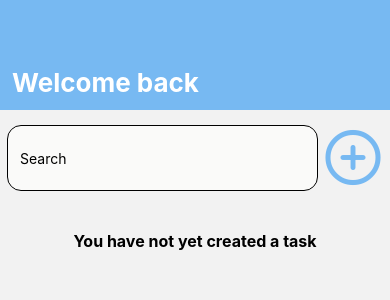
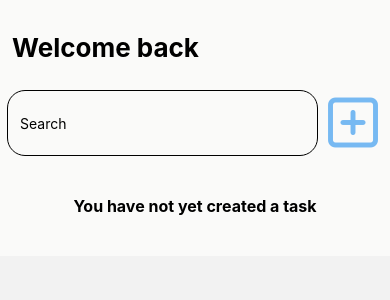
Before and after one commit to DaviBispo16/checklist-pro-app, a React Native app: screen /Home in a window 390 px wide. Shown: the top 300 px of the page. Built offline with nearby package versions, Linux system fonts and the light colour scheme.

Commit message:
fix: changed buttom of create task and task details

```diff
--- a/app.json
+++ b/app.json
@@ -24,7 +24,7 @@
       "favicon": "./assets/favicon.png"
     },
     "extra": {
-        "KEY_TASK": "@keyTasks#@1"
+        "KEY_TASK": "@keyTasks#@321"
     }
   }
 }
--- a/source/components/InputAddTask/index.tsx
+++ b/source/components/InputAddTask/index.tsx
@@ -19,7 +19,7 @@ export function InputAddTask({onChangeText, onBlur ,handleTaskAdd, value}: Props
             value={value}
             />
             <InputButtom onPress={handleTaskAdd}>
-                <Feather name='plus-circle' size={60} color='#77B9F2'></Feather>
+                <Feather name='plus-square' size={60} color='#77B9F2'></Feather>
             </InputButtom>
         </InputContainer>
     )
--- a/source/components/InputAddTask/styles.ts
+++ b/source/components/InputAddTask/styles.ts
@@ -4,7 +4,7 @@ export const InputContainer = styled.View`
     padding-top: 15px;
     padding: 15px 7px 0px 7px;
     width: 100%;
-    border-radius: 16px;
+    border-radius: 18px;
     flex-direction: row;
     gap: 5px
 `;
@@ -13,13 +13,11 @@ export const InputText = styled.TextInput`
     background-color: #FAFAF9;
     flex: 1;
     padding: 12px;
-    border-radius: 14px;
+    border-radius: 18px;
     border-width: 1px;
 `;
 
 export const InputButtom = styled.TouchableOpacity`
-    margin: 0px;
-    padding-left: 0px;
     align-items: center;
     border-radius: 16px;
 `;
--- a/source/components/Task/index.tsx
+++ b/source/components/Task/index.tsx
@@ -1,5 +1,5 @@
 import {Feather} from '@expo/vector-icons'
-import {Container, TaskText, TaskDone, TasksInfo, ContainerText} from './styles'
+import {Container, TaskText, TaskDone, TasksInfo} from './styles'
 import { TaskProps, RootStackParamList} from '../../utils/types';
 import { NativeStackScreenProps } from '@react-navigation/native-stack';
 import { useContext, useState } from 'react';
@@ -23,9 +23,7 @@ export function Task(props: TaskProps) {
                 <TaskDone onPress={props.onCheck}>
                     <Feather name={ props.status ? 'check-circle' : 'circle'} size={38} color={props.status ? 'green' : 'red'} style={{alignItems: 'flex-end'}}> </Feather>
                 </TaskDone>
-                    <ContainerText>
                     <TaskText>{props.title}</TaskText>
-                    </ContainerText>
                 <TasksInfo onPress={() => handlePress()}>
                     <Feather name='file-minus' size={32} color='#000'> </Feather>
                 </TasksInfo>
--- a/source/components/Task/styles.ts
+++ b/source/components/Task/styles.ts
@@ -1,7 +1,7 @@
 import styled from 'styled-components/native';
 
 export const Container = styled.View`
-    background-color: #d4d4d4;
+    background-color: #77B9F2;
     width: 100%;
     height: 60px;
     padding: 12px;
@@ -11,11 +11,7 @@ export const Container = styled.View`
     flex-direction: row;
     align-items: center;
     align-content: center;
-    justify-content: space-between
-`
-
-export const ContainerText = styled.View`
-
+    justify-content: space-between;
 `
 
 export const TaskText = styled.Text`
--- a/source/components/TaskStatusBar/styles.ts
+++ b/source/components/TaskStatusBar/styles.ts
@@ -2,8 +2,8 @@ import styled from 'styled-components/native';
 
 export const Container = styled.View`
     width: 100%;
-    height: 110px;
-    background-color: #77B9F2;
+    height: 75px;
+    background-color: #FAFAF9;
     justify-content: flex-end;
     padding: 12px;
 `
@@ -12,7 +12,7 @@ export const GreentingsContainer = styled.View`
     align-items: flex-start;
 `
 export const GreetingsText = styled.Text`
-    color: #fff;
+    color: #000;
     font-size: 26px;
     font-weight: bold;
 `
--- a/source/context/TaskContext.tsx
+++ b/source/context/TaskContext.tsx
@@ -2,6 +2,7 @@ import { createContext, ReactNode, useEffect, useState } from "react";
 import { TaskProps } from "../utils/types";
 import AsyncStorage from '@react-native-async-storage/async-storage';
 import Constants from 'expo-constants';
+
 
 interface TaskContextProps {
     task: TaskProps;
@@ -46,7 +47,7 @@ function TaskProvider({children}: TaskProviderPros) {
         const newTask = {
             id: tasks.length+1,
             title: title,
-            status: false
+            status: false,
         }
         setTasks([...tasks, newTask]);
       };
--- a/source/screens/Details/index.tsx
+++ b/source/screens/Details/index.tsx
@@ -35,7 +35,6 @@ export default function Details(){
         }
     }
 
-
     return (
         <Container>
             <SafeAreaView>
@@ -54,20 +53,10 @@ export default function Details(){
                 </BlockTitleAndSubtitle>
 
                 <BlockTitleAndSubtitle>
-                    <TitleDetails>Created in</TitleDetails>
-                    <SubtitleDetails>text</SubtitleDetails>
-                </BlockTitleAndSubtitle>
-
-                <BlockTitleAndSubtitle>
                     <TitleDetails>Status</TitleDetails>
                     <SubtitleDetails>
                         <Feather name={task.status ? 'check-circle' : 'x-circle'} size={27} color={task.status ? 'green' : 'red'}/>
                     </SubtitleDetails>
-                </BlockTitleAndSubtitle>
-
-                <BlockTitleAndSubtitle>
-                    <TitleDetails>Notes</TitleDetails>
-                    <SubtitleDetails>text</SubtitleDetails>
                 </BlockTitleAndSubtitle>
             </ContainerContent>
 
--- a/source/screens/Details/styles.ts
+++ b/source/screens/Details/styles.ts
@@ -2,7 +2,7 @@ import styled from "styled-components/native";
 
 export const Container = styled.View`
     flex: 1;
-    background-color: #F1F1F1;
+    background-color: #F1F1F9;
     gap: 16px;
     padding: 10px;
 `
@@ -13,11 +13,11 @@ export const ContainerHeader = styled.View`
 `
 
 export const ContainerContent = styled.View`
-    gap: 20px
+    gap: 20px;
 `
 
 export const BlockTitleAndSubtitle = styled.View`
-    gap: 5px
+    gap: 5px;
 `
 
 export const ContainerTitle = styled.Text`
@@ -62,7 +62,7 @@ export const TextButtonDelete = styled.Text`
     font-weight: bold;
 `
 export const ContainerModal = styled.View`
-    background-color: #a1a1aa;
+    background-color: #77B9F2;
     width: 100%;
     height: 200px;
     position: absolute;
@@ -95,25 +95,30 @@ export const ContainerButtoms = styled.View`
 `
 
 export const ButtonCancel = styled.TouchableOpacity`
-    background-color: #22d3ee;
-    border-radius: 10px;
-    width: 90px;
+    background-color: #FFF;
+    width: 120px;
+    height: 35px;
+    justify-content: center;
+    border-radius: 5px;
 `
 
 export const ButtonDeletion = styled.TouchableOpacity`
     background-color: #b91c1c;
-    border-radius: 10px;
-    width: 90px;
+    width: 120px;
+    height: 35px;
+    align-items: center;
+    justify-content: center;
+    border-radius: 5px;
 `
 
 export const TextCancel = styled.Text`
+    text-align: center;
     font-size: 22px;
     font-weight: 700;
-    text-align: center;
 `
 
 export const TextDeletion = styled.Text`
+    text-align: center;
     font-size: 22px;
     font-weight: 700;
-    text-align: center;
 `
--- a/source/screens/Home/index.tsx
+++ b/source/screens/Home/index.tsx
@@ -4,7 +4,7 @@ import { SafeAreaView, FlatList} from "react-native";
 import { InputAddTask } from "../../components/InputAddTask";
 import { TaskStatusBar } from "../../components/TaskStatusBar";
 import { Task } from "../../components/Task";
-import { ListEmpty, ListEmptyText } from "./styles";
+import { Container, ListEmpty, ListEmptyText } from "./styles";
 import { TaskContext } from "../../context/TaskContext";
 import { TaskProps } from "../../utils/types";
 import { Formik } from "formik";
@@ -42,8 +42,8 @@ export default function Home() {
 
       return (
             <SafeAreaView>
+              <Container>
                 <TaskStatusBar/>
-
                 <Formik
                   initialValues={{taskText: ""}}
                   validationSchema={TaskSchema}
@@ -66,7 +66,7 @@ export default function Home() {
 
 
               return (
-                  <View>
+                <View>
                     <InputAddTask
                     onChangeText={handleChange('taskText')}
                     handleTaskAdd={handleSubmitWrapper}
@@ -75,7 +75,7 @@ export default function Home() {
                     />
 
                     {touched.taskText && errors.taskText && (
-                      <Text style={{color: '#b91c1c'}}>{errors.taskText}</Text>
+                      <Text>{errors.taskText}</Text>
                     )}
                   </View>
                   )}}
@@ -98,6 +98,7 @@ export default function Home() {
                 >
                 </FlatList>
                 </View>
+            </Container>
             </SafeAreaView>
       );
 }
--- a/source/screens/Home/styles.ts
+++ b/source/screens/Home/styles.ts
@@ -1,4 +1,8 @@
 import styled from "styled-components/native";
+
+export const Container = styled.View`
+    background-color: #FAFAF9;
+`
 
 export const ListEmpty = styled.View`
     padding: 40px;
```
